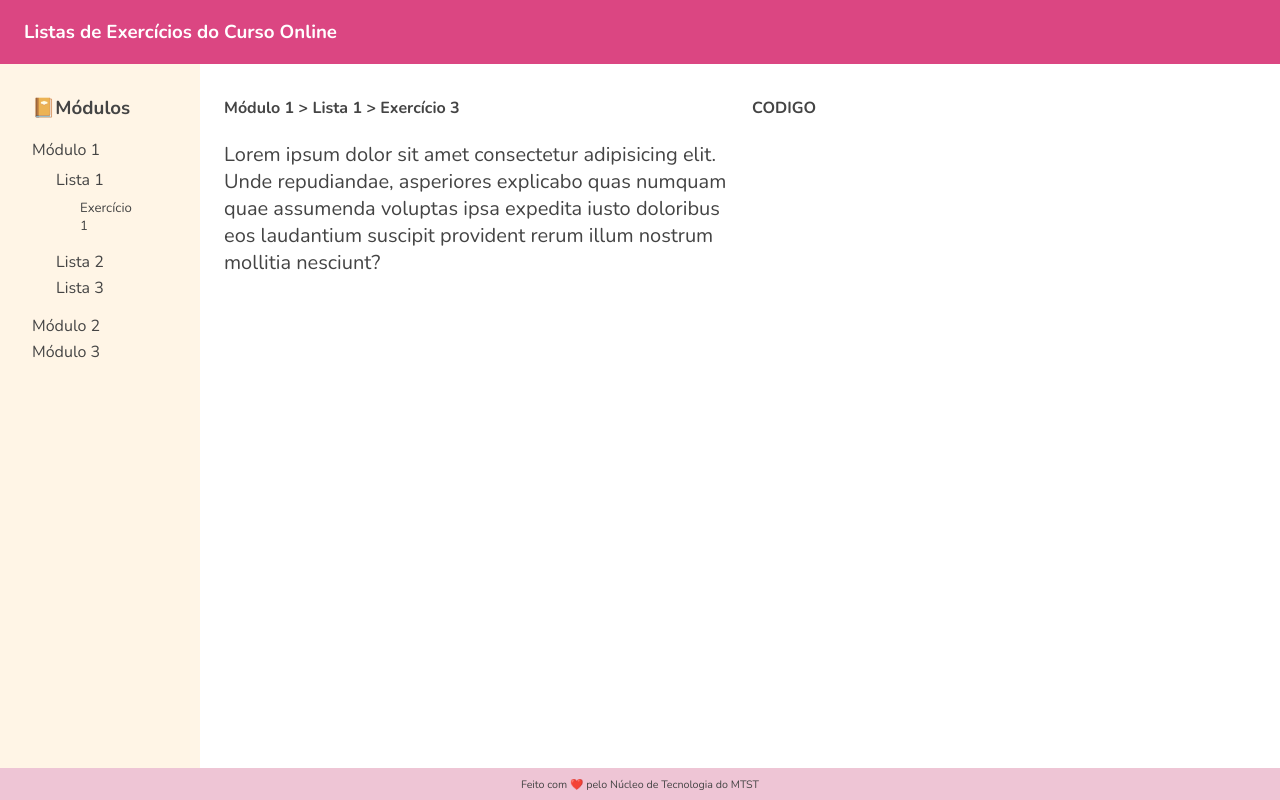
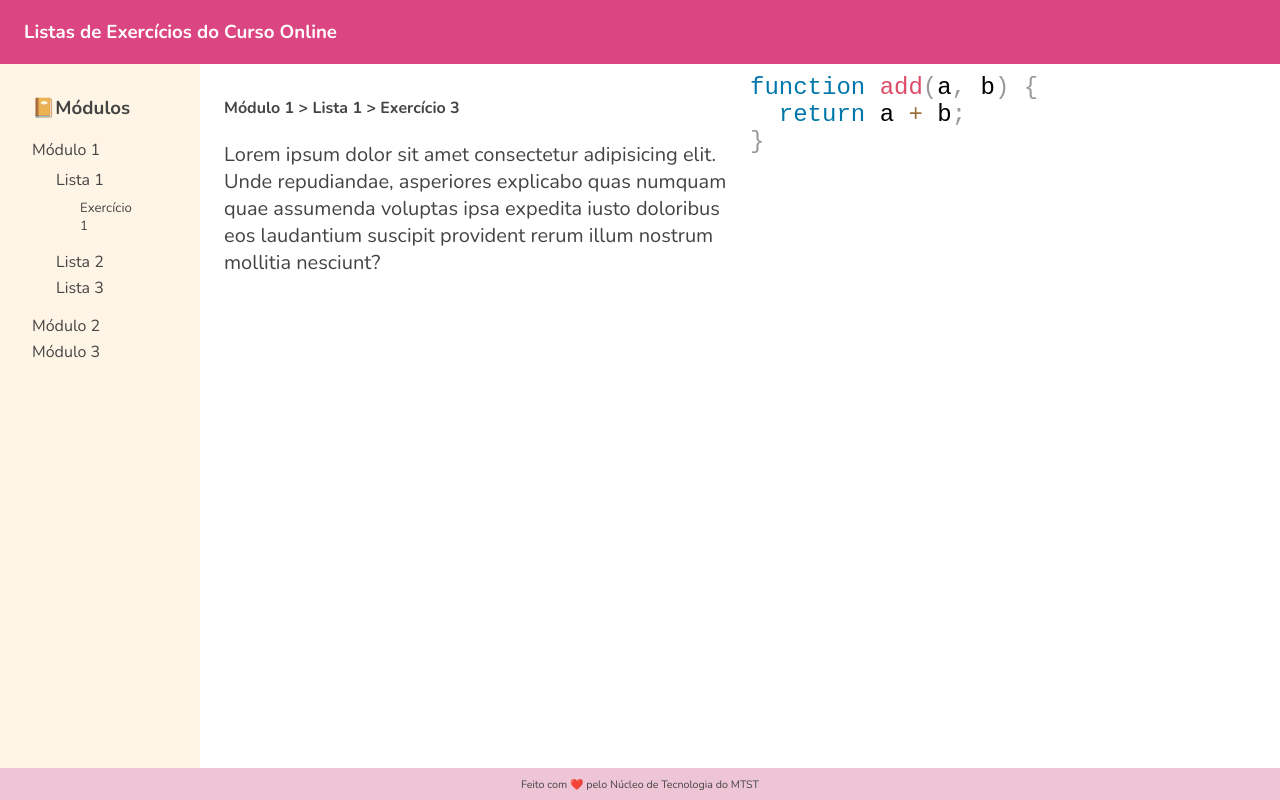
Before and after one commit to andrebnf/nt-listas-excc, a Next.js app: page / in a window 1280 px wide. Built offline with nearby package versions, Linux system fonts and the light colour scheme.

Commit message:
added simple react editor

```diff
--- a/package.json
+++ b/package.json
@@ -10,12 +10,15 @@
   },
   "dependencies": {
     "next": "12.2.0",
+    "prismjs": "^1.28.0",
     "react": "18.2.0",
     "react-dom": "18.2.0",
+    "react-simple-code-editor": "^0.11.2",
     "styled-components": "^5.1.25"
   },
   "devDependencies": {
     "@types/node": "18.0.0",
+    "@types/prismjs": "^1.26.0",
     "@types/react": "18.0.14",
     "@types/react-dom": "18.0.5",
     "@types/styled-components": "^5.1.25",
--- a/pages/index.tsx
+++ b/pages/index.tsx
@@ -1,5 +1,14 @@
+import { useState } from 'react';
 import type { NextPage } from 'next';
 import styled from 'styled-components';
+import Editor from 'react-simple-code-editor';
+
+import { highlight, languages } from 'prismjs';
+
+import 'prismjs/components/prism-clike';
+import 'prismjs/components/prism-javascript';
+import 'prismjs/themes/prism.css'; //Example style, you can use another
+
 import { ExerciseDetails } from '../components/exerciseDetails';
 import { ExerciseCode } from '../components/exerciseCode';
 import { Sidebar } from '../components/sidebar';
@@ -12,11 +21,26 @@ const PageContainer = styled.div`
 `
 
 const Home: NextPage = () => {
+  const [code, setCode] = useState(
+    `function add(a, b) {\n  return a + b;\n}`
+  );
+
   return (
     <PageContainer>
       <Sidebar></Sidebar>
       <ExerciseDetails></ExerciseDetails>
-      <ExerciseCode></ExerciseCode>
+      <div>
+          <Editor
+          value={code}
+          onValueChange={code => setCode(code)}
+          highlight={code => highlight(code, languages.js, 'javascript')}
+          padding={10}
+          style={{
+            fontFamily: '"Fira code", "Fira Mono", monospace',
+            fontSize: 24,
+          }}
+        />
+      </div>
     </PageContainer>
   )
 }
```
Also changed, not shown: 1 other file (tests, documents, lock files or other folders).
